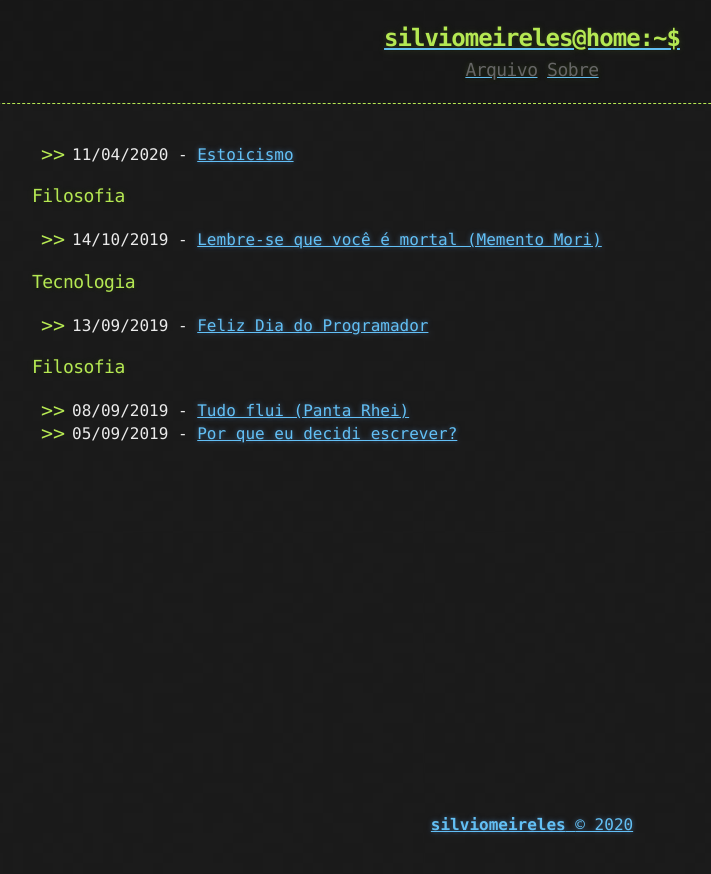
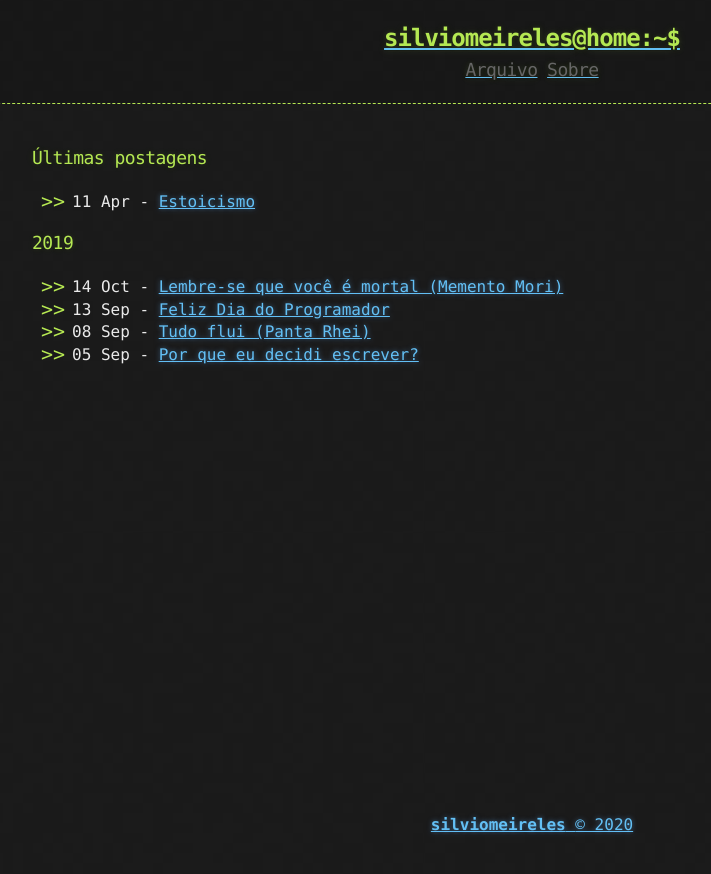
Before and after one commit to valdersonjr/valdersonjr.github.io, a Jekyll site: the page built from archive.md, in a window 1280 px wide. Shown: the top 874 px of the page, without its empty margins (108-819 px from the left). Built offline with Jekyll 4.4.1, drawn with Linux system fonts in a browser that asks for light colours.

Commit message:
Config archive page without tag.

```diff
--- a/_posts/2019-09-05-Por que eu decidi escrever.md
+++ b/_posts/2019-09-05-Por que eu decidi escrever.md
@@ -1,7 +1,7 @@
 ---
 title: Por que eu decidi escrever?
 published: true
-tag: Filosofia
+tag: Tecnologia
 ---
 
 Eu decidi escrever porque quero organizar as minhas ideias e compartilhar um pouco sobre a minha vida pessoal e profissional.
--- a/archive.md
+++ b/archive.md
@@ -6,9 +6,13 @@
 <section>
   {% if site.posts[0] %}
 
-    {% capture first_tag %}{{ site.posts[0].tag }}{% endcapture %}
-
-    <h3> {{ first_tag }} </h3>
+    {% capture currentyear %}{{ 'now' | date: "%Y" }}{% endcapture %}
+    {% capture firstpostyear %}{{ site.posts[0].date | date: '%Y' }}{% endcapture %}
+    {% if currentyear == firstpostyear %}
+        <h3>Últimas postagens</h3>
+    {% else %}
+        <h3>{{ firstpostyear }}</h3>
+    {% endif %}
 
     {%for post in site.posts %}
       {% unless post.next %}
@@ -16,15 +20,13 @@
       {% else %}
         {% capture year %}{{ post.date | date: '%Y' }}{% endcapture %}
         {% capture nyear %}{{ post.next.date | date: '%Y' }}{% endcapture %}
-        {% capture tag %}{{ post.tag }}{% endcapture %}
-        {% capture ntag %}{{ post.next.tag }}{% endcapture %}
-        {% if tag != ntag %}
+        {% if year != nyear %}
           </ul>
-          <h3>{{ post.tag }}</h3>
+          <h3>{{ post.date | date: '%Y' }}</h3>
           <ul>
         {% endif %}
       {% endunless %}
-        <li><time>{{ post.date | date:"%d/%m/%Y" }} - </time>
+        <li><time>{{ post.date | date:"%d %b" }} - </time>
           <a href="{{ post.url | prepend: site.baseurl | replace: '//', '/' }}">
             {{ post.title }}
           </a>
```
Also changed, not shown: _posts/2020-04-11-Estoicismo.md (+8 -4 lines).
